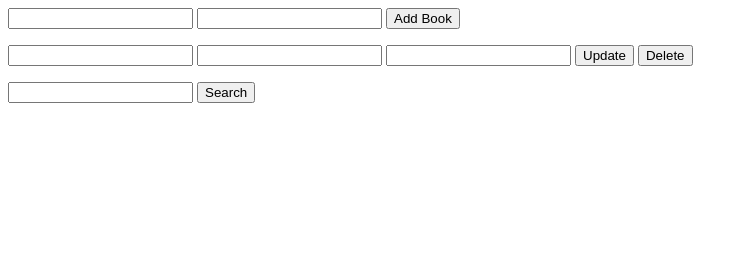
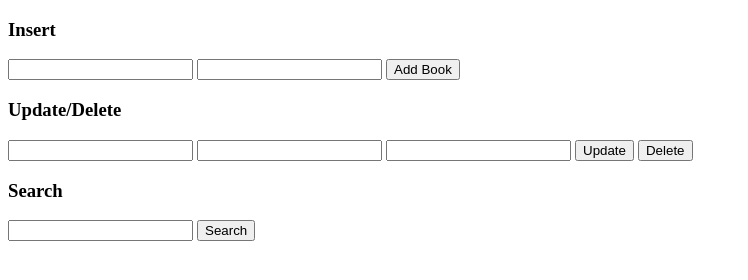
Before and after one commit to Solum96/Lab2Webb, a plain HTML site: page index.html in a window 1280 px wide. Shown: the whole page, without its empty margins (0-748 px from the left). Drawn offline with Linux system fonts and the light colour scheme; no server answers.

Commit message:
Added some headers

```diff
--- a/index.html
+++ b/index.html
@@ -7,12 +7,14 @@
     </head>
     <body>
         <section id="insertSection">
+            <h3>Insert</h3>
             <input required type="text" id="bookTitle">
             <input required type="text" id="bookAuthor">
             <button id="addBookButton">Add Book</button>
             <p id="addStatus"></p>
         </section>
         <section id="updateSection">
+            <h3>Update/Delete</h3>
             <input required type="text" id="newTitle">
             <input required type="text" id="newAuthor">
             <input required type="text" id="bookId">
@@ -21,6 +23,7 @@
             <p id="updateStatus"></p>
         </section>
         <section>
+            <h3>Search</h3>
             <input type="text" id="searchBar">
             <button id="searchButton">Search</button>
         </section>
```
